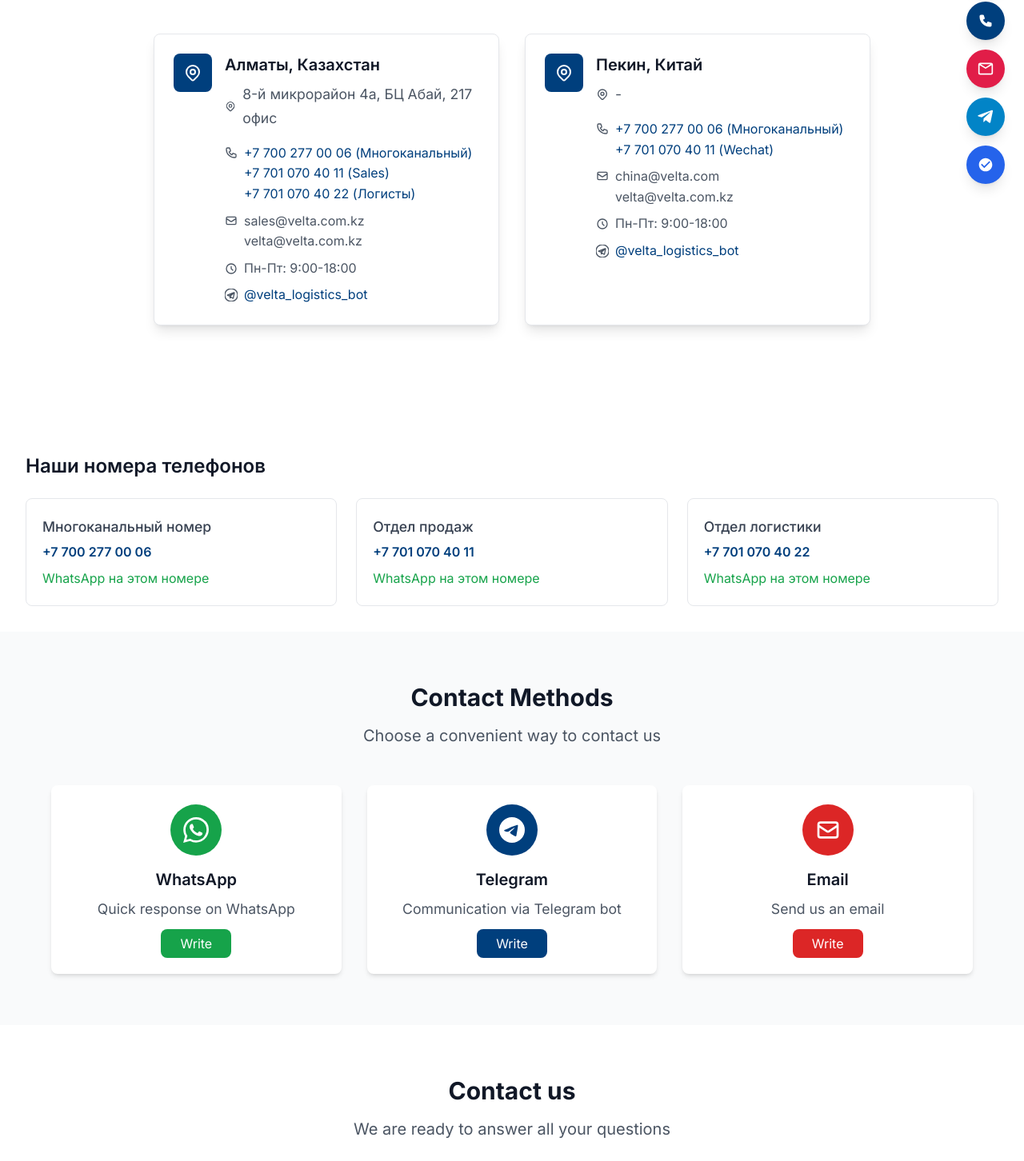
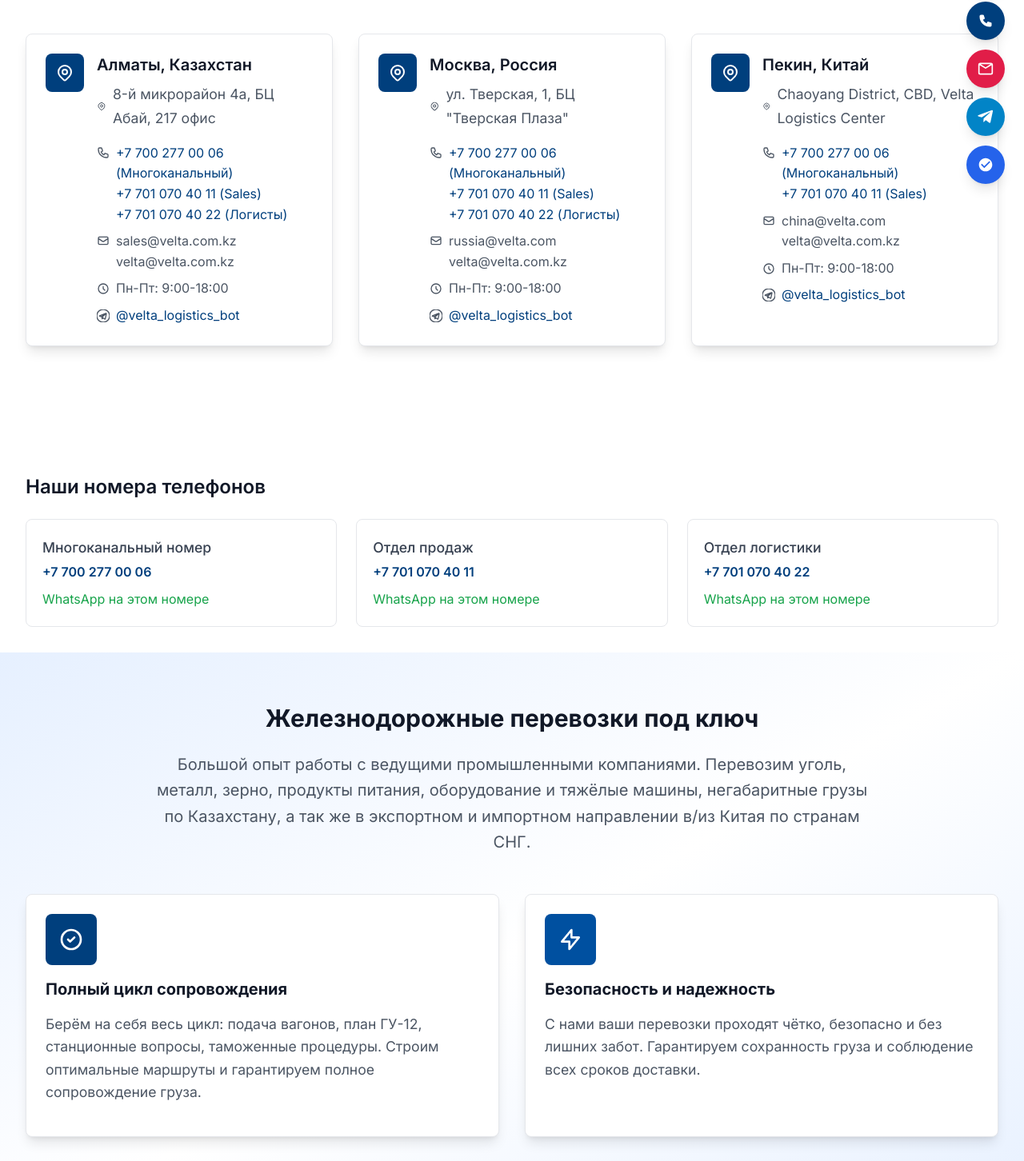
Before and after one commit to Allexndr/veltatrans, a Next.js app: page /en/contacts in a window 1280 px wide. Shown: the part 458-1910 px from the top of the page at 80% size. Built offline with nearby package versions, Linux system fonts and the light colour scheme.

Commit message:
Восстановлен блок Россия и добавлены железнодорожные перевозки под ключ

```diff
--- a/src/app/[locale]/contacts/page.tsx
+++ b/src/app/[locale]/contacts/page.tsx
@@ -17,9 +17,18 @@
       telegram: '@velta_logistics_bot',
     },
     {
+      city: 'Москва',
+      country: 'Россия',
+      address: 'ул. Тверская, 1, БЦ "Тверская Плаза"',
+      phone: '+7 700 277 00 06 (Многоканальный)\n+7 701 070 40 11 (Sales)\n+7 701 070 40 22 (Логисты)',
+      email: 'russia@velta.com\nvelta@velta.com.kz',
+      hours: 'Пн-Пт: 9:00-18:00',
+      telegram: '@velta_logistics_bot',
+    },
+    {
       city: 'Пекин',
       country: 'Китай',
-      address: '-',
+      address: 'Chaoyang District, CBD, Velta Logistics Center',
       phone: '+7 700 277 00 06 (Многоканальный)\n+7 701 070 40 11 (Wechat)',
       email: 'china@velta.com\nvelta@velta.com.kz',
       hours: 'Пн-Пт: 9:00-18:00',
@@ -58,7 +67,7 @@
               </p>
             </div>
 
-            <div className="grid grid-cols-1 md:grid-cols-2 gap-8 mb-16 max-w-4xl mx-auto">
+            <div className="grid grid-cols-1 md:grid-cols-3 gap-8 mb-16 max-w-7xl mx-auto">
               {offices.map((office, index) => (
                 <div key={index} className="bg-white rounded-lg shadow-lg p-6 border border-gray-200">
                   <div className="flex items-start space-x-4">
@@ -93,11 +102,19 @@
                                 {'\n'}
                                 <a href="tel:+77010704022" className="text-velta-navy hover:text-velta-royal-blue transition-colors duration-200">+7 701 070 40 22 (Логисты)</a>
                               </>
+                            ) : office.city === 'Москва' ? (
+                              <>
+                                <a href="tel:+77002770006" className="text-velta-navy hover:text-velta-royal-blue transition-colors duration-200">+7 700 277 00 06 (Многоканальный)</a>
+                                {'\n'}
+                                <a href="https://wa.me/77010704011" target="_blank" rel="noopener noreferrer" className="text-velta-navy hover:text-velta-royal-blue transition-colors duration-200">+7 701 070 40 11 (Sales)</a>
+                                {'\n'}
+                                <a href="tel:+77010704022" className="text-velta-navy hover:text-velta-royal-blue transition-colors duration-200">+7 701 070 40 22 (Логисты)</a>
+                              </>
                             ) : (
                               <>
                                 <a href="tel:+77002770006" className="text-velta-navy hover:text-velta-royal-blue transition-colors duration-200">+7 700 277 00 06 (Многоканальный)</a>
                                 {'\n'}
-                                <a href="https://wa.me/77010704011" target="_blank" rel="noopener noreferrer" className="text-velta-navy hover:text-velta-royal-blue transition-colors duration-200">+7 701 070 40 11 (Wechat)</a>
+                                <a href="https://wa.me/77010704011" target="_blank" rel="noopener noreferrer" className="text-velta-navy hover:text-velta-royal-blue transition-colors duration-200">+7 701 070 40 11 (Sales)</a>
                               </>
                             )}
                           </div>
@@ -167,6 +184,58 @@
                   </a>
                 </div>
               </div>
+            </div>
+          </div>
+        </section>
+
+        {/* Железнодорожные перевозки */}
+        <section className="py-16 bg-gradient-to-br from-velta-50 via-white to-velta-50">
+          <div className="max-w-7xl mx-auto px-4 sm:px-6 lg:px-8">
+            <div className="text-center mb-12">
+              <h2 className="text-3xl font-bold text-gray-900 mb-6">
+                Железнодорожные перевозки под ключ
+              </h2>
+              <p className="text-lg text-gray-600 max-w-4xl mx-auto leading-relaxed">
+                Большой опыт работы с ведущими промышленными компаниями. Перевозим уголь, металл, зерно, продукты питания, оборудование и тяжёлые машины, негабаритные грузы по Казахстану, а так же в экспортном и импортном направлении в/из Китая по странам СНГ.
+              </p>
+            </div>
+
+            <div className="grid grid-cols-1 md:grid-cols-2 gap-8 mb-8">
+              <div className="bg-white rounded-lg shadow-lg p-6 border border-gray-200">
+                <div className="w-16 h-16 bg-velta-navy rounded-lg flex items-center justify-center mb-4">
+                  <svg className="w-8 h-8 text-white" fill="none" stroke="currentColor" viewBox="0 0 24 24">
+                    <path strokeLinecap="round" strokeLinejoin="round" strokeWidth={2} d="M9 12l2 2 4-4m6 2a9 9 0 11-18 0 9 9 0 0118 0z" />
+                  </svg>
+                </div>
+                <h3 className="text-xl font-bold text-gray-900 mb-4">Полный цикл сопровождения</h3>
+                <p className="text-gray-600 leading-relaxed">
+                  Берём на себя весь цикл: подача вагонов, план ГУ-12, станционные вопросы, таможенные процедуры. Строим оптимальные маршруты и гарантируем полное сопровождение груза.
+                </p>
+              </div>
+
+              <div className="bg-white rounded-lg shadow-lg p-6 border border-gray-200">
+                <div className="w-16 h-16 bg-velta-royal-blue rounded-lg flex items-center justify-center mb-4">
+                  <svg className="w-8 h-8 text-white" fill="none" stroke="currentColor" viewBox="0 0 24 24">
+                    <path strokeLinecap="round" strokeLinejoin="round" strokeWidth={2} d="M13 10V3L4 14h7v7l9-11h-7z" />
+                  </svg>
+                </div>
+                <h3 className="text-xl font-bold text-gray-900 mb-4">Безопасность и надежность</h3>
+                <p className="text-gray-600 leading-relaxed">
+                  С нами ваши перевозки проходят чётко, безопасно и без лишних забот. Гарантируем сохранность груза и соблюдение всех сроков доставки.
+                </p>
+              </div>
+            </div>
+
+            <div className="text-center">
+              <a
+                href="/services/rail"
+                className="inline-flex items-center px-6 py-3 bg-velta-navy text-white font-semibold rounded-lg hover:bg-velta-royal-blue transition-colors duration-200"
+              >
+                <svg className="w-5 h-5 mr-2" fill="none" stroke="currentColor" viewBox="0 0 24 24">
+                  <path strokeLinecap="round" strokeLinejoin="round" strokeWidth={2} d="M9 20l-5.447-2.724A1 1 0 013 16.382V5.618a1 1 0 011.447-.894L9 7m0 13l6-3m-6 3V7m6 10l4.553 2.276A1 1 0 0021 18.382V7.618a1 1 0 00-1.447-.894L15 4m0 13V4m-6 3l6-3" />
+                </svg>
+                Наши услуги
+              </a>
             </div>
           </div>
         </section>
```
Also changed, not shown: package.json (+17 -5 lines), 1 other file (tests, documents, lock files or other folders).
